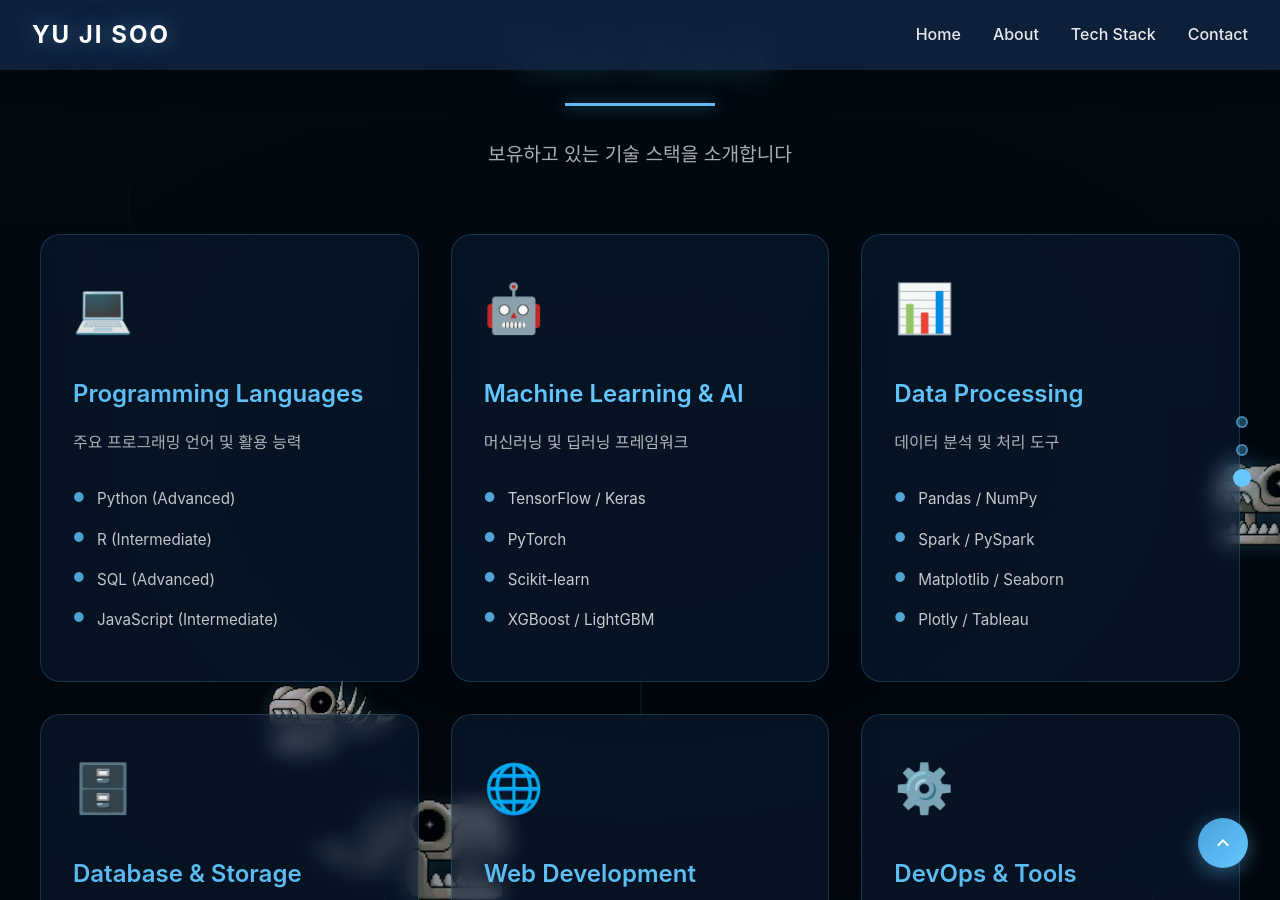
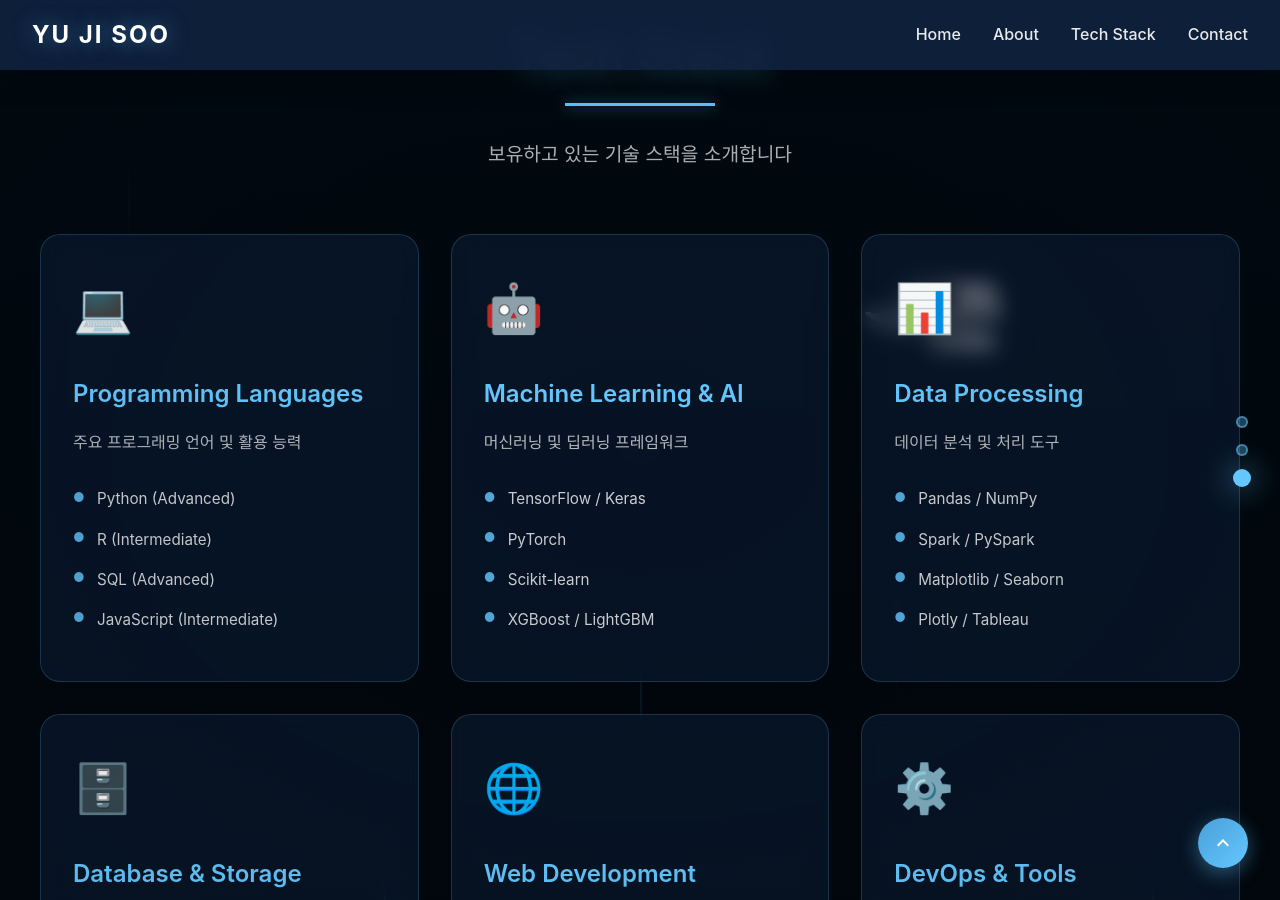
Before and after one commit to master0419/master0419.github.io, a Jekyll site: the page built from index.md, in a window 1280 px wide and 900 px high, scrolled down 2237 px. Built offline with Jekyll 4.4.1, drawn with Linux system fonts in a browser that asks for light colours.

Commit message:
Add random fish animation with multiple scenarios for enhanced visual appeal

```diff
--- a/assets/css/tech-stack.css
+++ b/assets/css/tech-stack.css
@@ -317,54 +317,36 @@
   }
 }
 
-/* Swimming Fish Animation */
+/* Swimming Fish Animation - 5 Different Scenarios */
 .swimming-fish {
   position: absolute;
-  width: 160px;
   height: auto;
   pointer-events: none;
   z-index: 5;
-  opacity: 0.7;
   filter: drop-shadow(0 2px 8px rgba(100, 200, 255, 0.3));
 }
 
-/* Fish swimming from right to left (original direction) */
-.fish-rtl {
-  animation: swimRightToLeft 25s linear infinite;
+/* Scenario 1: Right to Left, Medium speed, Middle path */
+.fish-scenario-1 {
+  width: 150px;
+  opacity: 0.7;
+  animation: swim-scenario-1 28s linear infinite;
+  animation-delay: -8s;
 }
 
-/* Fish swimming from left to right (flipped) */
-.fish-ltr {
-  animation: swimLeftToRight 30s linear infinite;
-  transform: scaleX(-1);
-}
-
-/* Fish with varied speed */
-.fish-slow {
-  animation-duration: 35s;
-}
-
-.fish-medium {
-  animation-duration: 28s;
-}
-
-.fish-fast {
-  animation-duration: 22s;
-}
-
-@keyframes swimRightToLeft {
+@keyframes swim-scenario-1 {
   0% {
     left: 110%;
-    top: 20%;
+    top: 25%;
   }
   25% {
-    top: 40%;
+    top: 35%;
   }
   50% {
     top: 30%;
   }
   75% {
-    top: 50%;
+    top: 40%;
   }
   100% {
     left: -25%;
@@ -372,40 +354,259 @@
   }
 }
 
-@keyframes swimLeftToRight {
+/* Scenario 2: Left to Right (Flipped), Slow speed, Lower path */
+.fish-scenario-2 {
+  width: 200px;
+  opacity: 0.65;
+  animation: swim-scenario-2 38s linear infinite;
+  animation-delay: -15s;
+  transform: scaleX(-1);
+}
+
+@keyframes swim-scenario-2 {
   0% {
     left: -25%;
+    top: 55%;
+  }
+  25% {
+    top: 50%;
+  }
+  50% {
     top: 60%;
+  }
+  75% {
+    top: 52%;
+  }
+  100% {
+    left: 110%;
+    top: 58%;
+  }
+}
+
+/* Scenario 3: Right to Left, Fast speed, Upper path */
+.fish-scenario-3 {
+  width: 170px;
+  opacity: 0.75;
+  animation: swim-scenario-3 22s linear infinite;
+  animation-delay: -5s;
+}
+
+@keyframes swim-scenario-3 {
+  0% {
+    left: 110%;
+    top: 15%;
+  }
+  25% {
+    top: 25%;
+  }
+  50% {
+    top: 20%;
+  }
+  75% {
+    top: 28%;
+  }
+  100% {
+    left: -25%;
+    top: 22%;
+  }
+}
+
+/* Scenario 4: Left to Right (Flipped), Medium-fast speed, Mid-low path */
+.fish-scenario-4 {
+  width: 180px;
+  opacity: 0.68;
+  animation: swim-scenario-4 25s linear infinite;
+  animation-delay: -20s;
+  transform: scaleX(-1);
+}
+
+@keyframes swim-scenario-4 {
+  0% {
+    left: -25%;
+    top: 42%;
+  }
+  25% {
+    top: 48%;
+  }
+  50% {
+    top: 45%;
+  }
+  75% {
+    top: 50%;
+  }
+  100% {
+    left: 110%;
+    top: 46%;
+  }
+}
+
+/* Scenario 5: Right to Left, Very slow, Deep path */
+.fish-scenario-5 {
+  width: 190px;
+  opacity: 0.6;
+  animation: swim-scenario-5 42s linear infinite;
+  animation-delay: -30s;
+}
+
+@keyframes swim-scenario-5 {
+  0% {
+    left: 110%;
+    top: 65%;
+  }
+  25% {
+    top: 70%;
+  }
+  50% {
+    top: 68%;
+  }
+  75% {
+    top: 72%;
+  }
+  100% {
+    left: -25%;
+    top: 70%;
+  }
+}
+
+/* Scenario 6: Left to Right (Flipped), Fast speed, Upper-mid path */
+.fish-scenario-6 {
+  width: 165px;
+  opacity: 0.72;
+  animation: swim-scenario-6 24s linear infinite;
+  animation-delay: -10s;
+  transform: scaleX(-1);
+}
+
+@keyframes swim-scenario-6 {
+  0% {
+    left: -25%;
+    top: 32%;
+  }
+  25% {
+    top: 28%;
+  }
+  50% {
+    top: 35%;
+  }
+  75% {
+    top: 30%;
+  }
+  100% {
+    left: 110%;
+    top: 33%;
+  }
+}
+
+/* Scenario 7: Right to Left, Medium-slow speed, Wavy middle path */
+.fish-scenario-7 {
+  width: 175px;
+  opacity: 0.68;
+  animation: swim-scenario-7 32s linear infinite;
+  animation-delay: -18s;
+}
+
+@keyframes swim-scenario-7 {
+  0% {
+    left: 110%;
+    top: 38%;
   }
   25% {
     top: 45%;
   }
   50% {
+    top: 40%;
+  }
+  75% {
+    top: 48%;
+  }
+  100% {
+    left: -25%;
+    top: 43%;
+  }
+}
+
+/* Scenario 8: Left to Right (Flipped), Very fast speed, Top path */
+.fish-scenario-8 {
+  width: 155px;
+  opacity: 0.78;
+  animation: swim-scenario-8 20s linear infinite;
+  animation-delay: -7s;
+  transform: scaleX(-1);
+}
+
+@keyframes swim-scenario-8 {
+  0% {
+    left: -25%;
+    top: 12%;
+  }
+  25% {
+    top: 18%;
+  }
+  50% {
+    top: 15%;
+  }
+  75% {
+    top: 20%;
+  }
+  100% {
+    left: 110%;
+    top: 16%;
+  }
+}
+
+/* Scenario 9: Right to Left, Slow speed, Lower-middle path */
+.fish-scenario-9 {
+  width: 185px;
+  opacity: 0.64;
+  animation: swim-scenario-9 36s linear infinite;
+  animation-delay: -25s;
+}
+
+@keyframes swim-scenario-9 {
+  0% {
+    left: 110%;
+    top: 52%;
+  }
+  25% {
+    top: 58%;
+  }
+  50% {
     top: 55%;
   }
   75% {
-    top: 40%;
+    top: 60%;
+  }
+  100% {
+    left: -25%;
+    top: 56%;
+  }
+}
+
+/* Scenario 10: Left to Right (Flipped), Medium speed, Deep-low path */
+.fish-scenario-10 {
+  width: 195px;
+  opacity: 0.62;
+  animation: swim-scenario-10 30s linear infinite;
+  animation-delay: -22s;
+  transform: scaleX(-1);
+}
+
+@keyframes swim-scenario-10 {
+  0% {
+    left: -25%;
+    top: 62%;
+  }
+  25% {
+    top: 67%;
+  }
+  50% {
+    top: 64%;
+  }
+  75% {
+    top: 69%;
   }
   100% {
     left: 110%;
-    top: 50%;
+    top: 66%;
   }
 }
-
-/* Position variations for 3 fish - start at random positions in animation */
-.fish-1 {
-  width: 145px;
-  animation-delay: -12s;
-}
-
-.fish-2 {
-  width: 220px;
-  opacity: 0.6;
-  animation-delay: -6s;
-}
-
-.fish-3 {
-  width: 180px;
-  opacity: 0.65;
-  animation-delay: -18s;
-}
--- a/index.md
+++ b/index.md
@@ -149,10 +149,17 @@
     <div class="light-ray"></div>
   </div>
 
-  <!-- Swimming Fish -->
-  <img src="{{ '/assets/img/bone_fish.png' | relative_url }}" alt="Fish" class="swimming-fish fish-rtl fish-medium fish-1">
-  <img src="{{ '/assets/img/bone_fish.png' | relative_url }}" alt="Fish" class="swimming-fish fish-ltr fish-slow fish-2">
-  <img src="{{ '/assets/img/bone_fish.png' | relative_url }}" alt="Fish" class="swimming-fish fish-rtl fish-fast fish-3">
+  <!-- Swimming Fish - 10 Scenarios (3 will be randomly selected by JavaScript) -->
+  <img src="{{ '/assets/img/bone_fish.png' | relative_url }}" alt="Fish" class="swimming-fish fish-scenario-1" style="display: none;">
+  <img src="{{ '/assets/img/bone_fish.png' | relative_url }}" alt="Fish" class="swimming-fish fish-scenario-2" style="display: none;">
+  <img src="{{ '/assets/img/bone_fish.png' | relative_url }}" alt="Fish" class="swimming-fish fish-scenario-3" style="display: none;">
+  <img src="{{ '/assets/img/bone_fish.png' | relative_url }}" alt="Fish" class="swimming-fish fish-scenario-4" style="display: none;">
+  <img src="{{ '/assets/img/bone_fish.png' | relative_url }}" alt="Fish" class="swimming-fish fish-scenario-5" style="display: none;">
+  <img src="{{ '/assets/img/bone_fish.png' | relative_url }}" alt="Fish" class="swimming-fish fish-scenario-6" style="display: none;">
+  <img src="{{ '/assets/img/bone_fish.png' | relative_url }}" alt="Fish" class="swimming-fish fish-scenario-7" style="display: none;">
+  <img src="{{ '/assets/img/bone_fish.png' | relative_url }}" alt="Fish" class="swimming-fish fish-scenario-8" style="display: none;">
+  <img src="{{ '/assets/img/bone_fish.png' | relative_url }}" alt="Fish" class="swimming-fish fish-scenario-9" style="display: none;">
+  <img src="{{ '/assets/img/bone_fish.png' | relative_url }}" alt="Fish" class="swimming-fish fish-scenario-10" style="display: none;">
 
   <div class="tech-stack-container fade-in">
     <div class="tech-stack-header">
```
Also changed, not shown: _layouts/default.html (+21 -0 lines).
